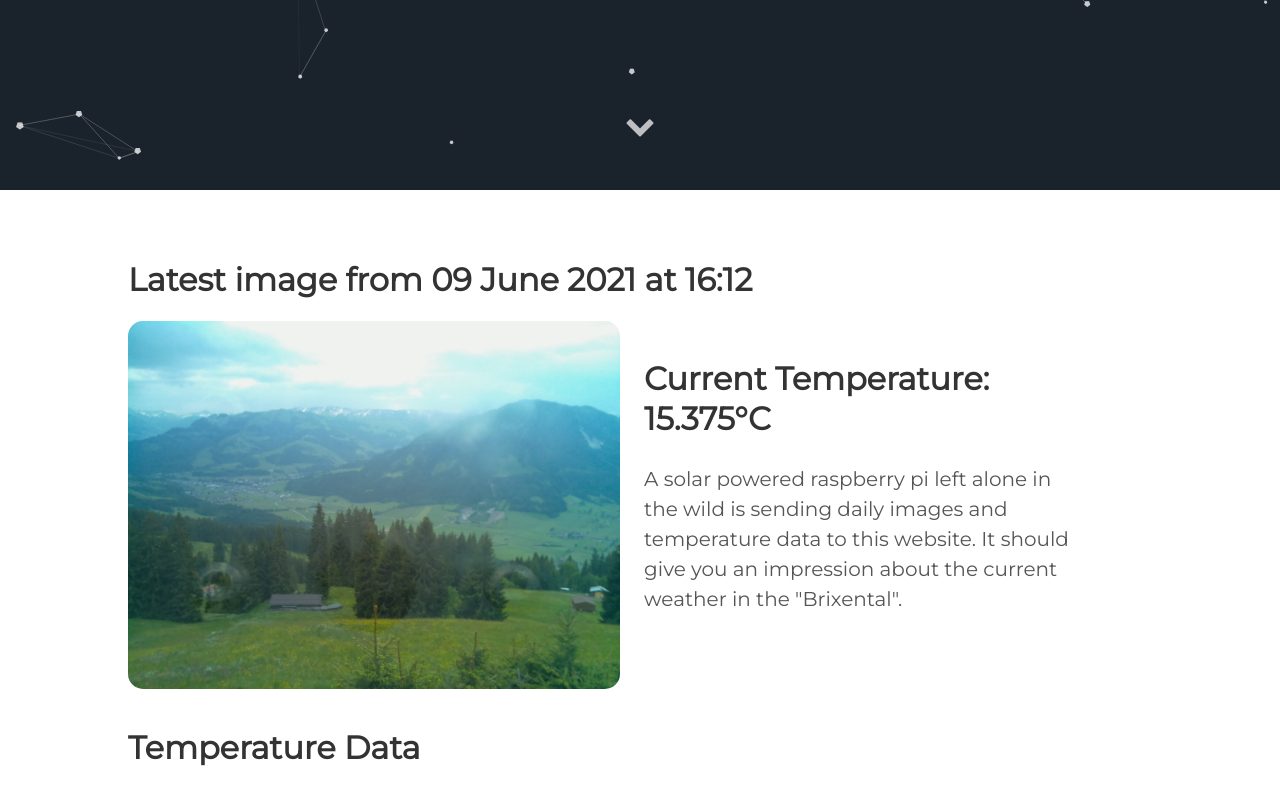
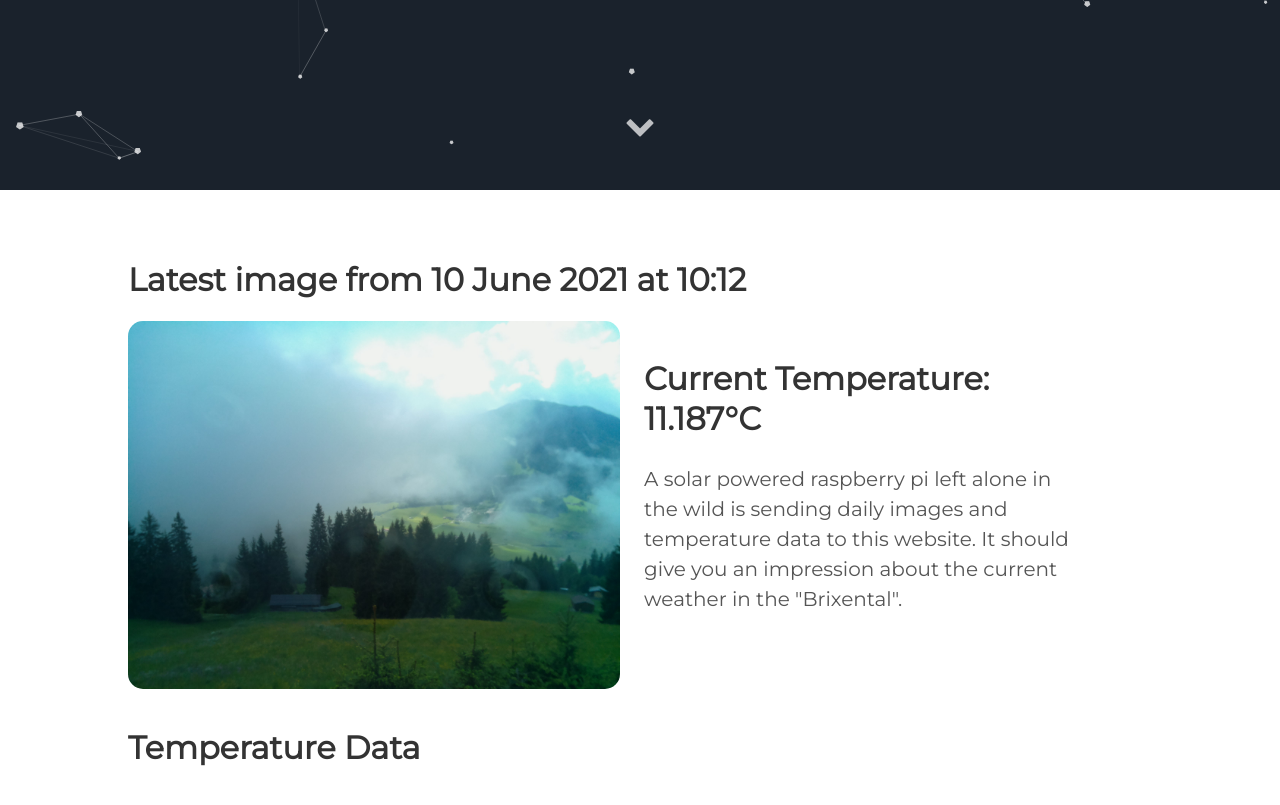
Before and after one commit to vektorious/vektorious.github.io, a Jekyll site: the page built from resources/huette.md, in a window 1280 px wide and 900 px high, scrolled down 710 px. Shown: the top 805 px of the window. Built offline with Jekyll 4.4.1, drawn with Linux system fonts in a browser that asks for light colours.

Commit message:
I'm a bot beep boop

```diff
--- a/resources/huette.md
+++ b/resources/huette.md
@@ -6,13 +6,13 @@ image: '/assets/img/'
 description: 'Live image from the Austrian alps'
 twitter_text: ' '
 ---
-## Latest image from 09 June 2021 at 16:12
+## Latest image from 10 June 2021 at 10:12
 <div class="huette">
   <div class="huette-image">
     <img src="{{ "/assets/img/huette.jpg" | prepend: site.baseurl }}">
   </div>
   <div class="huette-text">
-        <h2>Current Temperature: 15.375°C</h2>
+        <h2>Current Temperature: 11.187°C</h2>
         <p>A solar powered raspberry pi left alone in the wild is sending daily images and temperature data to this website. It should give you an impression about the current weather in the "Brixental".</p>
 
   </div>
```
Also changed, not shown: rpi-script/2021-06-10_101103.txt (renamed from rpi-script/2021-06-09_161103.txt, +5 -6 lines), rpi-script/huette.md (+2 -2 lines), assets/img/huette.jpg, assets/img/temp_plot.png, rpi-script/temp_plot.png, 1 other file.
